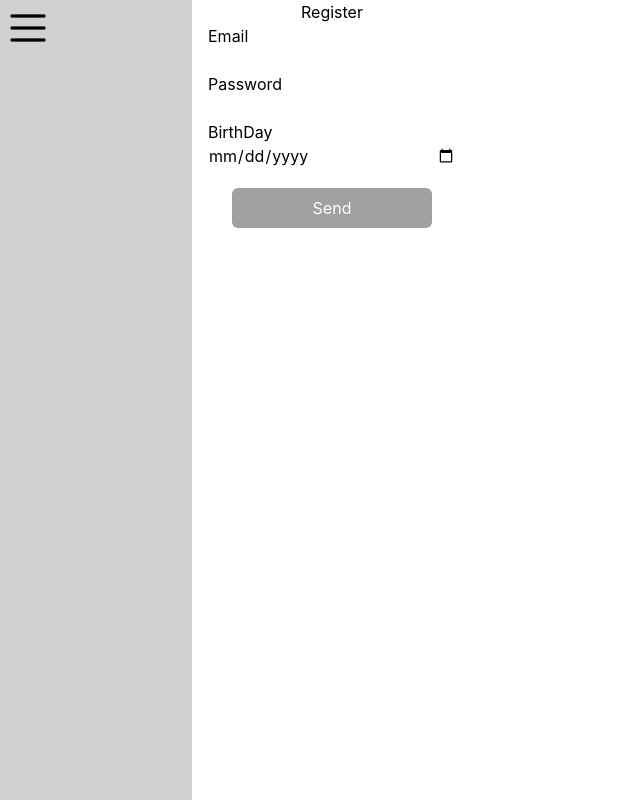
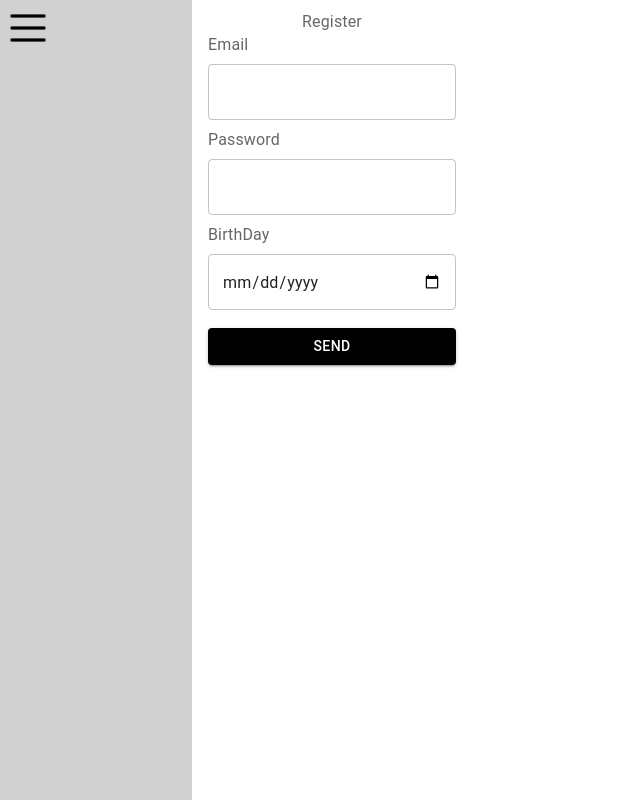
Before and after one commit to EricAlandev/ERP---Front, a React (Vite) app: page /register in a window 1280 px wide. Shown: the whole page, without its empty margins (0-640 px from the left). Built offline with nearby package versions, Linux system fonts and the light colour scheme; no server answers.

Commit message:
0.0.5.2 - continuation of the mui implementation

```diff
--- a/src/components/InAndOut/LoginForm.tsx
+++ b/src/components/InAndOut/LoginForm.tsx
@@ -1,5 +1,7 @@
 import { useState } from "react";
 import type { UserType } from "../../types/UserTypes";
+import {InputLabel, TextField } from "@mui/material";
+import BlackButton from "../generals/tsxComponents/ButtonButton";
 
 type LoginForm = {
     send: (data: UserType) => void;
@@ -27,27 +29,25 @@ export default function LoginForm({send} : LoginForm){
                 }}
                 className="flex flex-col"
             >
-                <label>Email</label>
-                <input
-                    type="email"
+                <InputLabel id="email">Email</InputLabel>
+
+                <TextField
+                    id="email"
                     name="email"
                     value={userData.email}
                     onChange={handleChanger}
                 />
 
-                <label>Password</label>
-                <input
-                    type="password"
+                <InputLabel id="email">Password</InputLabel>
+
+                <TextField
+                    id="password"
                     name="password"
                     value={userData.password}
                     onChange={handleChanger}
                 />
 
-                <button
-                    className="confirmButton"
-                >
-                    Send
-                </button>
+                <BlackButton text="Send"/>
             </form>
         </>
     )
--- a/src/components/InAndOut/RegisterForm.tsx
+++ b/src/components/InAndOut/RegisterForm.tsx
@@ -1,5 +1,7 @@
 import { useState } from "react"
 import type { UserType } from "../../types/UserTypes";
+import { Box, FormLabel, InputLabel, TextField } from "@mui/material";
+import BlackButton from "../generals/tsxComponents/ButtonButton";
 
 
 type RegisterForm = {
@@ -15,52 +17,53 @@ export default function RegisterForm({send} : RegisterForm){
         setUserData((e) => (
            { ...e, [name] : value}
         ))
-
-        console.log(userData);
     }
 
     return(
-        <div className="flex flex-col">
-            <h2 className="text-center">Register</h2>
+        <Box>
+            <InputLabel
+                sx={{
+                    mt: '10px',
+                    textAlign: 'center'
+                }}
+            >
+                Register
+            </InputLabel>
 
             <form
                 onSubmit={(e) => {
                     e.preventDefault();
                     send(userData);
                 }}
-                className="flex flex-col"
+                className="flex flex-col gap-2"
             >
-                <label>Email</label>
-                <input
-                    type="email"
+                <FormLabel htmlFor="email">Email</FormLabel>
+                <TextField
+                    id="email"
                     name="email"
                     value={userData.email}
                     onChange={handleChanger}
                 />
 
-                <label>Password</label>
-                <input
-                    type="password"
+                <InputLabel htmlFor="password">Password</InputLabel>
+                <TextField
+                    id="password"
                     name="password"
                     value={userData.password}
                     onChange={handleChanger}
                 />
 
-                <label>BirthDay</label>
-                <input
+                <FormLabel htmlFor="date">BirthDay</FormLabel>
+                <TextField
+                    id="date"
                     type="date"
                     name="birthday"
                     value={userData.birthday}
                     onChange={handleChanger}
                 />
 
-                <button
-                    type="submit"
-                    className="confirmButton"
-                >
-                    Send
-                </button>
+                <BlackButton text="Send"/>
             </form>
-        </div>
+        </Box>
     )
 }
--- a/src/components/generals/tsxComponents/ButtonButton.tsx
+++ b/src/components/generals/tsxComponents/ButtonButton.tsx
@@ -1,17 +1,18 @@
 import { Button } from "@mui/material";
 
 type BlackButton = {
+    valueOnClick?: any;
     text: string;
 }
 
-export default function BlackButton({text} : BlackButton){
+export default function BlackButton({text, valueOnClick} : BlackButton){
 
     return(
         <>
             <Button
+                onClick={valueOnClick}
                 type="submit"
                 variant="contained"
-                className="confirmButton"
                 sx={{
                     mt: '10px',
                     color: 'white',
--- /dev/null
+++ b/src/components/generals/tsxComponents/headerItens/Image.tsx
@@ -0,0 +1,32 @@
+import { Box } from "@mui/material";
+
+type ButtonBotton = {
+    type?: string;
+}
+
+export default function Image({type} : ButtonBotton){
+
+    let path = "/generals/Back.png";
+
+    switch (type) {
+        case "contract":
+            path = "/generals/Back.png";
+            break;
+
+        default:
+            path = "/generals/Back.png";
+            break;
+    }
+
+    return(
+        <Box
+            component="img"
+            src={path}
+            style={{
+                display: 'flex',
+                justifySelf: 'center',
+                cursor: 'pointer'
+            }}
+        />
+    )
+}
--- /dev/null
+++ b/src/components/generals/tsxComponents/headerItens/TypographyBottom.tsx
@@ -0,0 +1,20 @@
+import {Typography } from "@mui/material";
+
+
+type TypographyBottom = {
+    text: string;
+}
+
+export default function TypographyBottom({text} : TypographyBottom){
+
+    return(
+        <Typography
+            sx={{
+                textAlign: "center",
+                fontSize: "14.5px"
+            }}
+        >
+            {text}
+        </Typography>
+    )
+}
--- a/src/components/generals/tsxComponents/TypographyTop.tsx
+++ b/src/components/generals/tsxComponents/headerItens/TypographyTop.tsx
@@ -13,9 +13,10 @@ export default function TypographyTop({text} : TypographyTop){
                 sx={{
                     padding: '6px',
                     color: 'white',
-                    fontSize: '15px',
+                    fontSize: '14px',
                     textAlign: 'center',
-                    backgroundColor: 'black'
+                    backgroundColor: 'black',
+                    minHeight: "55px"
                 }}
             >
                 {text}
--- a/src/pages/ClientDetailPage/ske/TittleBankBilletCombo.tsx
+++ b/src/pages/ClientDetailPage/ske/TittleBankBilletCombo.tsx
@@ -1,5 +1,5 @@
 import { Grid } from "@mui/material";
-import TypographyTop from "../../../components/generals/tsxComponents/TypographyTop";
+import TypographyTop from "../../../components/generals/tsxComponents/headerItens/TypographyTop";
 
 type TittleBankBilletCombo = {
     type: string;
@@ -13,7 +13,7 @@ export default function TittleBankBilletCombo({type} : TittleBankBilletCombo){
             <Grid
                 container
                 spacing={2}
-                sx={{width: '100vw', maxWidth: '420px', marginTop: '10px'}}
+                sx={{width: '100vw', maxWidth: '470px', marginTop: '10px'}}
             >
                 <Grid size={{sm: 3, md:3}}>
                     <TypographyTop text={`${type} Number`}/>
--- a/src/pages/bankBillets/ske/UserSkeSearch.tsx
+++ b/src/pages/bankBillets/ske/UserSkeSearch.tsx
@@ -1,5 +1,6 @@
-import {Grid, Typography } from "@mui/material";
+import {Box, Grid, Typography } from "@mui/material";
 import type { SearchUser } from "../../../types/UserTypes";
+import Image from "../../../components/generals/tsxComponents/headerItens/Image";
 
 type UserSkeSearch = SearchUser & {
     click: () => void;
@@ -14,9 +15,9 @@ export default function UserSkeSearch({Email, click} : UserSkeSearch){
             sx={{width: '100vw', maxWidth: '400px'}}
             onClick={click}
         >
-            <Grid sx={{sm:12, md: 12}}>
-                <Typography
-                    style={{
+            <Box
+                sx={{
+                            display: 'flex',
                             width: '100vw',
                             maxWidth: '400px',
                             marginTop: '10px',
@@ -27,9 +28,16 @@ export default function UserSkeSearch({Email, click} : UserSkeSearch){
                             cursor: 'pointer'
                 }}
             >
+                <Grid sx={{sm:8, md: 8, width: '55vw', maxWidth: '350px'}}>
+                    <Typography>
                         {Email}
                     </Typography>
                 </Grid>
+
+                <Grid sx={{sm:4, md: 4}}>
+                    <Image type="contract"/>
+                </Grid>
+            </Box>
         </Grid>
     )
 }
--- a/src/pages/contracts/makeContracts/ChooseMensality.tsx
+++ b/src/pages/contracts/makeContracts/ChooseMensality.tsx
@@ -84,7 +84,10 @@ export default function ChooseMensality({idCliente,  nameCLient,quantityInstallm
                 {installment} installments of R$ {priceInstallment.toFixed(2)}
             </Typography>
 
-            <BlackButton text="Make a Deal"/>
+            <BlackButton
+                valueOnClick={handleSubmit}
+                text="Make a Deal"
+            />
         </>
     )
 }
```
Also changed, not shown: src/pages/ClientDetailPage/ske/ContractBankBilletCombo.tsx (+8 -21 lines), public/search/Reprint.png (added). Lines whose indentation alone changed are shown as unchanged.
